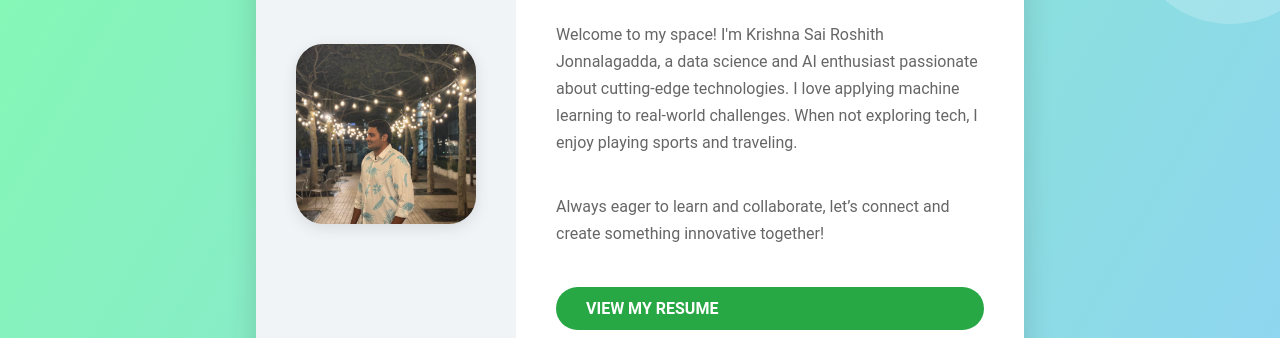
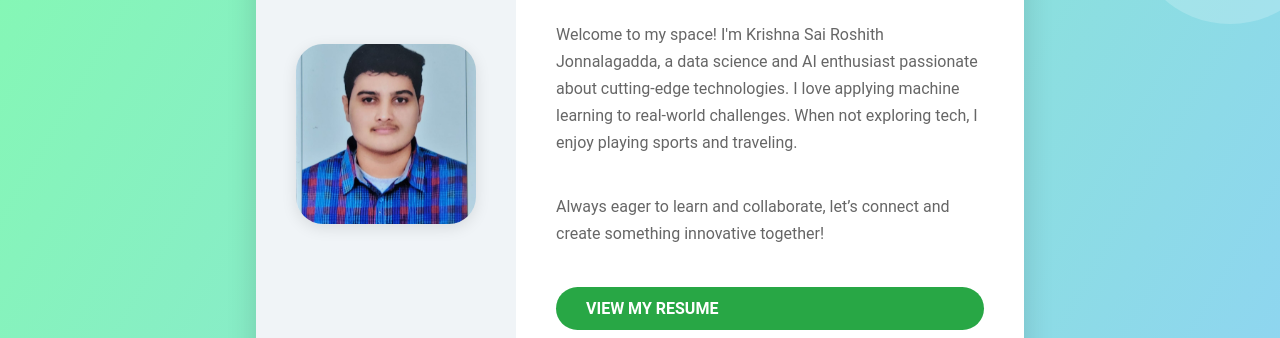
Before and after one commit to JKrishnasairoshith/JKrishnasairoshith.github.io, a plain HTML site: page index.html in a window 1280 px wide. Shown: the part 256-594 px from the top of the page. Drawn offline with Linux system fonts and the light colour scheme.

Commit message:
Update index.html

```diff
--- a/index.html
+++ b/index.html
@@ -180,7 +180,7 @@
     <div class="main-container">
         <!-- Profile Section with Larger Rounded Square Photo -->
         <div class="profile-section">
-            <img src="/static/images/profile.jpg" alt="Profile Photo" class="profile-photo">
+            <img src="/static/images/Roshith.jpg" alt="Profile Photo" class="profile-photo">
         </div>
 
         <!-- Bio and Resume Section -->
```
